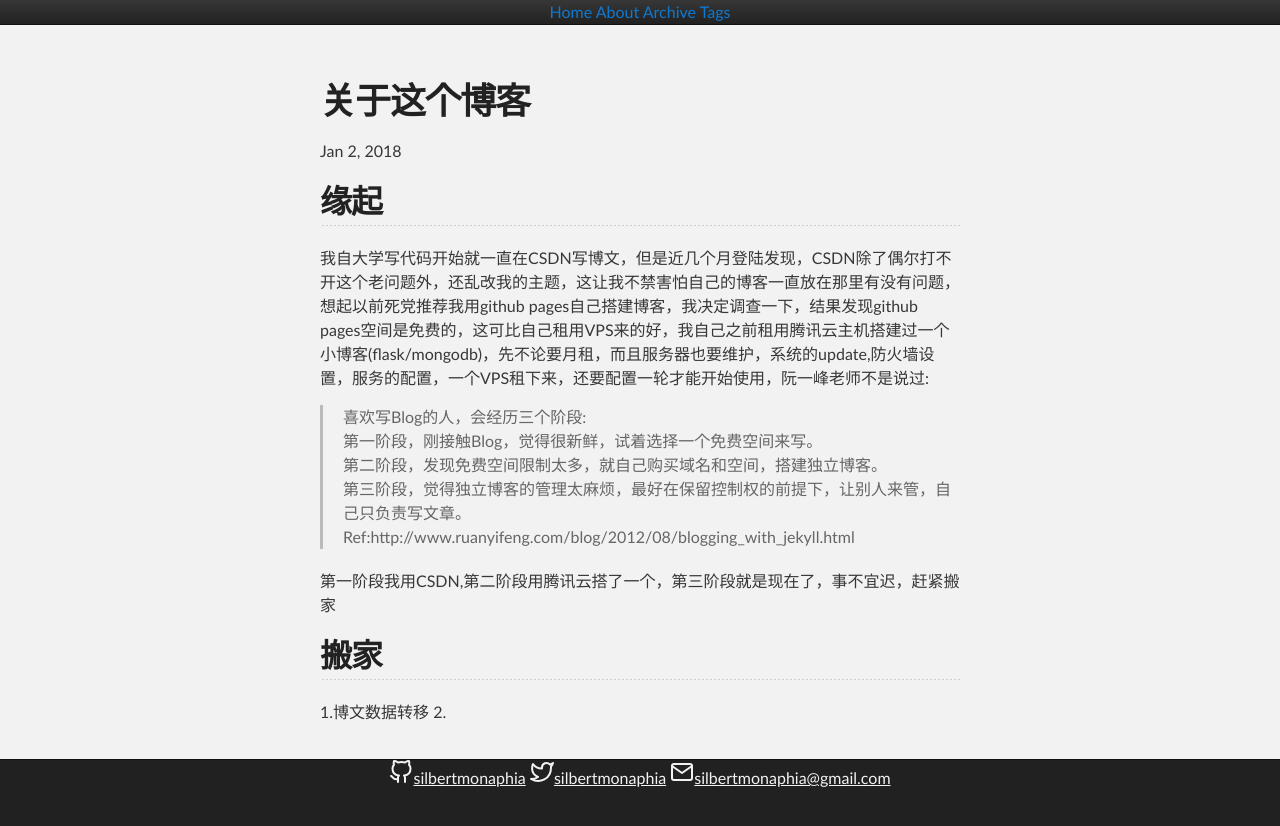
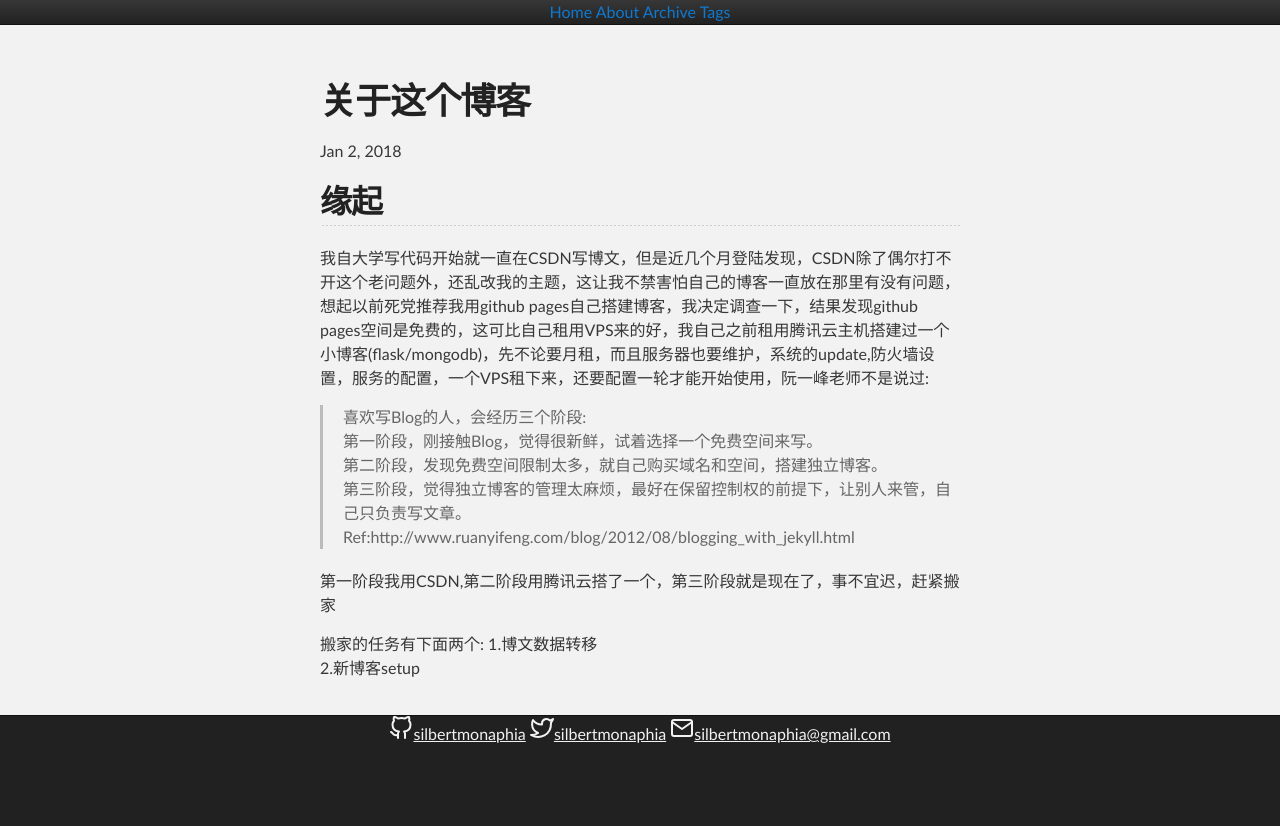
Before and after one commit to silbertmonaphia/silbertmonaphia.github.io, a Jekyll site: the page built from _posts/2018-01-02-关于这个博客.md, in a window 1280 px wide. Shown: the top 826 px of the page. Built offline with Jekyll 4.4.1, drawn with Linux system fonts in a browser that asks for light colours; our own code applies the rules of GitHub Pages for plain Markdown files; the repository's description, which GitHub fills in, is left out.

Commit message:
Update 2018-01-02-关于这个博客.md

```diff
--- a/_posts/2018-01-02-关于这个博客.md
+++ b/_posts/2018-01-02-关于这个博客.md
@@ -13,6 +13,6 @@
 
 第一阶段我用CSDN,第二阶段用腾讯云搭了一个，第三阶段就是现在了，事不宜迟，赶紧搬家
 
-## 搬家
+搬家的任务有下面两个:
 1.博文数据转移
-2.
+2.新博客setup
```
